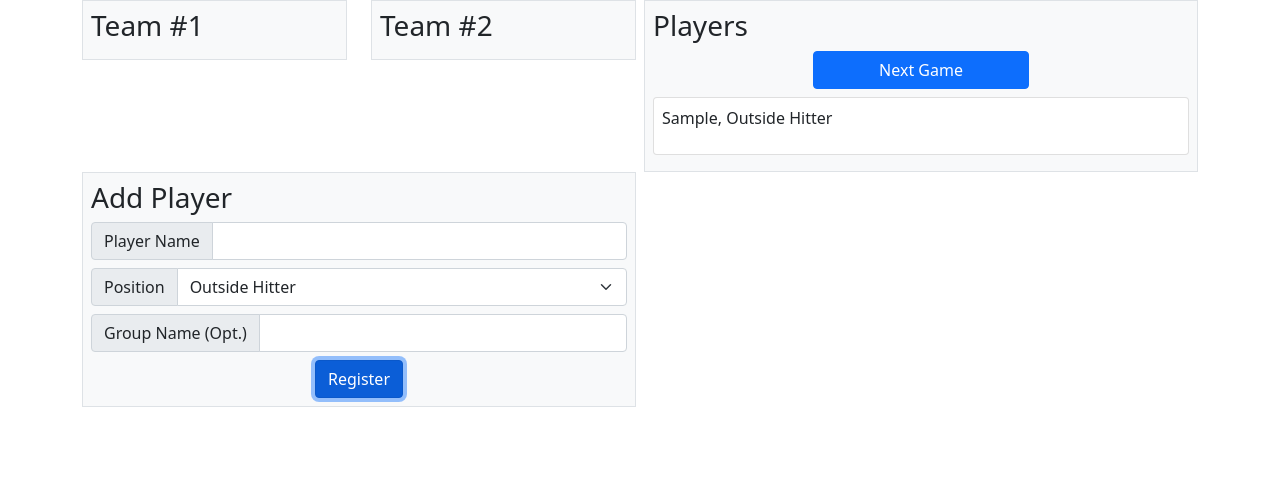
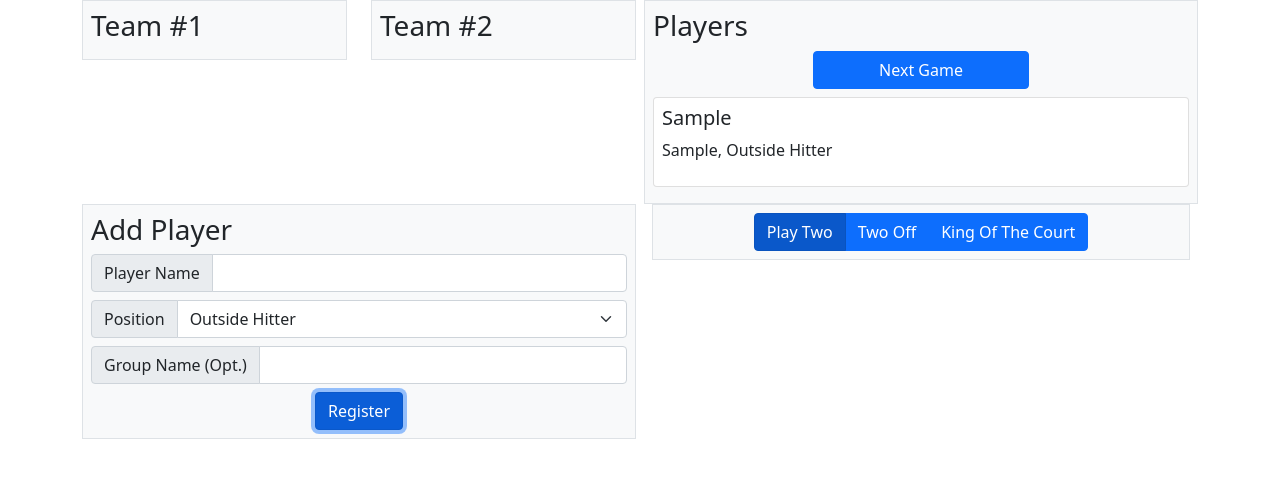
Before and after one commit to yusufvg/open-gym-queue, a React (Create React App) app: page / in a window 1280 px wide. Both pictures are taken after typing "Sample", "Sample" into the empty fields and a click on the button "Register". Shown: the top 478 px of the page. Built offline with nearby package versions, Linux system fonts and the light colour scheme.

Commit message:
added RulesetWindow fixed bug with multiple calls to requeueTeam

```diff
--- a/src/components/AddPlayerWindow.jsx
+++ b/src/components/AddPlayerWindow.jsx
@@ -11,11 +11,11 @@ class AddPlayerWindow extends React.Component {
     e.preventDefault();
 
     const { name, position, group } = this.state;
-    const { handleAddPlayer, handleAddPlayerToGroup } = this.props;
+    const { onAddPlayer, onAddPlayerToGroup } = this.props;
 
     group === ""
-      ? handleAddPlayer(name, position)
-      : handleAddPlayerToGroup(name, position, group);
+      ? onAddPlayer(name, position)
+      : onAddPlayerToGroup(name, position, group);
 
     this.setState({ name: "", position: "Outside Hitter", group: "" });
   };
--- a/src/components/QueueItemCard.jsx
+++ b/src/components/QueueItemCard.jsx
@@ -7,6 +7,7 @@ const QueueItemCard = ({ qItem }) => {
 
   return (
     <div className="card p-2 mb-2">
+      {type === "group" && <h5>{item.name}</h5>}
       {players.map((p) => (
         <p key={p.id}>
           {p.name}, {p.position}
--- a/src/components/QueueView.jsx
+++ b/src/components/QueueView.jsx
@@ -2,11 +2,12 @@ import React, { Component } from "react";
 import AddPlayerWindow from "./AddPlayerWindow.jsx";
 import { Player, Group, QueueItem } from "./QueueUtils.js";
 import QueueWindow from "./QueueWindow.jsx";
+import RulesetWindow from "./RulesetWindow.jsx";
 import TeamWindow from "./TeamWindow.jsx";
 
 class QueueView extends Component {
   state = {
-    ruleSet: "playtwo",
+    ruleset: "playtwo",
     teams: [[], []],
     queue: [],
     size: 0,
@@ -14,11 +15,10 @@ class QueueView extends Component {
     nextItemID: 0,
   };
 
-  requeueTeam = (i) => {
-    let teams = [...this.state.teams];
-    const queue = [...this.state.queue];
-    teams[i].forEach((i) => queue.push(i));
-    teams = [teams[(i + 1) % 2], []];
+  // ruleset functions
+  requeueTeam = (teams, queue, winner) => {
+    teams[winner].forEach((i) => queue.push(i));
+    teams = [teams[(winner + 1) % 2], []];
     return { teams, queue };
   };
 
@@ -39,7 +39,9 @@ class QueueView extends Component {
   };
 
   playTwoNext = () => {
-    let { teams, queue } = this.requeueTeam(0);
+    let teams = [...this.state.teams];
+    let queue = [...this.state.queue];
+    ({ teams, queue } = this.requeueTeam(teams, queue, 0));
 
     let team;
     ({ team, queue } = this.draftTeam([], queue));
@@ -49,8 +51,10 @@ class QueueView extends Component {
   };
 
   twoOffNext = () => {
-    let { teams, queue } = this.requeueTeam(0);
-    ({ teams, queue } = this.requeueTeam(1));
+    let teams = [...this.state.teams];
+    let queue = [...this.state.queue];
+    ({ teams, queue } = this.requeueTeam(teams, queue, 0));
+    ({ teams, queue } = this.requeueTeam(teams, queue, 0));
 
     let team;
     ({ team, queue } = this.draftTeam([], queue));
@@ -63,7 +67,9 @@ class QueueView extends Component {
   };
 
   kingsCourtNext = (winner) => {
-    let { teams, queue } = this.requeueTeam(winner);
+    let teams = [...this.state.teams];
+    let queue = [...this.state.queue];
+    ({ teams, queue } = this.requeueTeam(teams, queue, winner));
 
     let team;
     ({ team, queue } = this.draftTeam([], queue));
@@ -72,7 +78,8 @@ class QueueView extends Component {
     this.setState({ teams, queue, size: this.sizeOfItems(queue) });
   };
 
-  onAddPlayer = (name, position) => {
+  // player event handlers
+  handleAddPlayer = (name, position) => {
     const newPlayerID = this.state.nextPlayerID;
     const newItemID = this.state.nextItemID;
     const player = new Player(newPlayerID, name, position);
@@ -88,7 +95,7 @@ class QueueView extends Component {
     });
   };
 
-  onAddPlayerToGroup = (name, position, group) => {
+  handleAddPlayerToGroup = (name, position, group) => {
     const newPlayerID = this.state.nextPlayerID;
     const newItemID = this.state.nextItemID;
     const player = new Player(newPlayerID, name, position);
@@ -124,8 +131,12 @@ class QueueView extends Component {
     });
   };
 
+  handleChangeruleset = (ruleset) => {
+    this.setState({ ruleset });
+  };
+
   getNextButtons = () => {
-    switch (this.state.ruleSet) {
+    switch (this.state.ruleset) {
       case "playtwo":
         return (
           <div className="container mb-2 text-center">
@@ -137,7 +148,7 @@ class QueueView extends Component {
             </button>
           </div>
         );
-      case "twoOff":
+      case "twooff":
         return (
           <div className="container mb-2 text-center">
             <button
@@ -179,6 +190,8 @@ class QueueView extends Component {
 
   render() {
     return (
+      // TODO fix margins on small view
+
       <div>
         <div className="container">
           <div className="row gx-2">
@@ -197,8 +210,12 @@ class QueueView extends Component {
           </div>
           <div className="row gx-2">
             <AddPlayerWindow
-              handleAddPlayer={this.onAddPlayer}
-              handleAddPlayerToGroup={this.onAddPlayerToGroup}
+              onAddPlayer={this.handleAddPlayer}
+              onAddPlayerToGroup={this.handleAddPlayerToGroup}
+            />
+            <RulesetWindow
+              ruleset={this.state.ruleset}
+              onChangeRuleset={this.handleChangeruleset}
             />
           </div>
         </div>
--- /dev/null
+++ b/src/components/RulesetWindow.jsx
@@ -0,0 +1,40 @@
+import React from "react";
+
+const RulesetWindow = ({ ruleset, onChangeRuleset }) => {
+  return (
+    <div className="col-12 col-md-6">
+      <div className="container mb-2 text-center">
+        <div className="border bg-light p-2">
+          <div className="btn-group">
+            <button
+              className={
+                "btn btn-primary" + (ruleset === "playtwo" ? " active" : "")
+              }
+              onClick={() => onChangeRuleset("playtwo")}
+            >
+              Play Two
+            </button>
+            <button
+              className={
+                "btn btn-primary" + (ruleset === "twooff" ? " active" : "")
+              }
+              onClick={() => onChangeRuleset("twooff")}
+            >
+              Two Off
+            </button>
+            <button
+              className={
+                "btn btn-primary" + (ruleset === "kings" ? " active" : "")
+              }
+              onClick={() => onChangeRuleset("kings")}
+            >
+              King Of The Court
+            </button>
+          </div>
+        </div>
+      </div>
+    </div>
+  );
+};
+
+export default RulesetWindow;
```
